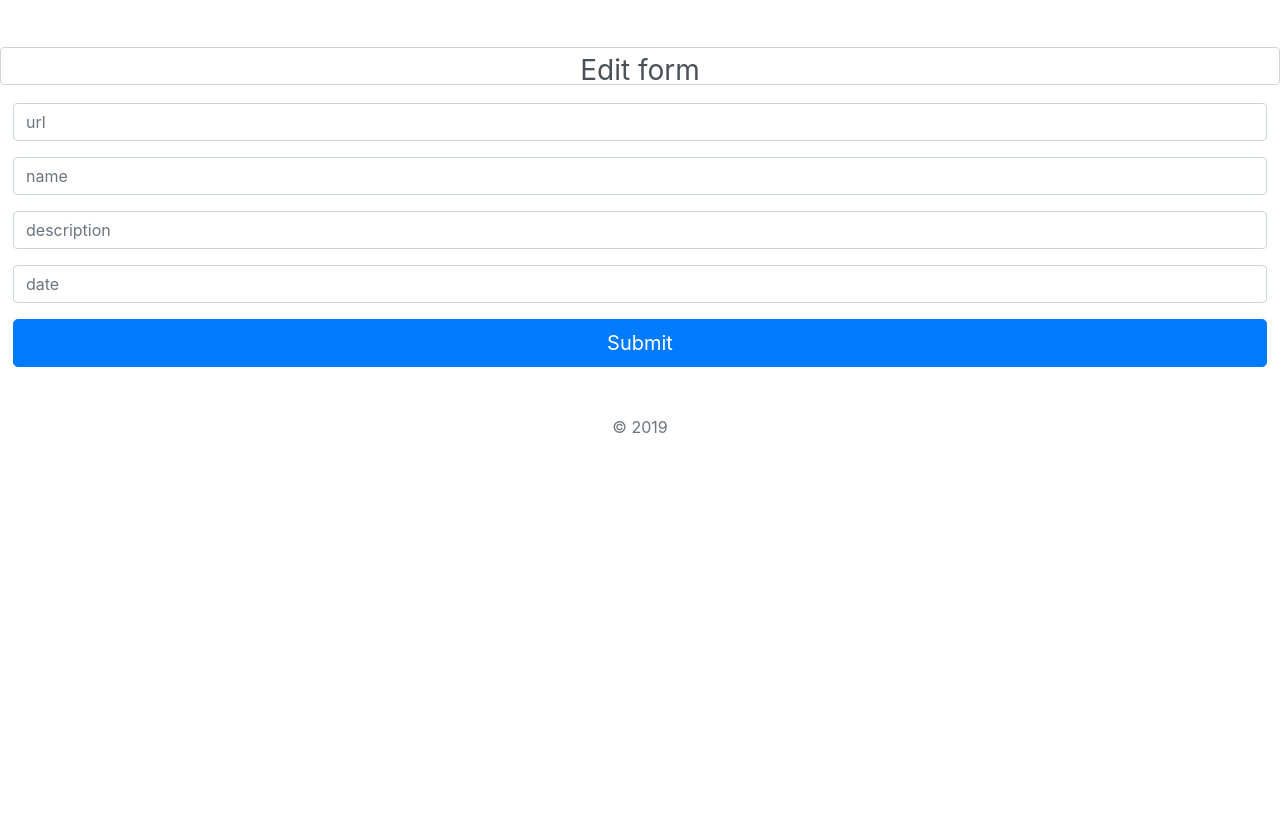
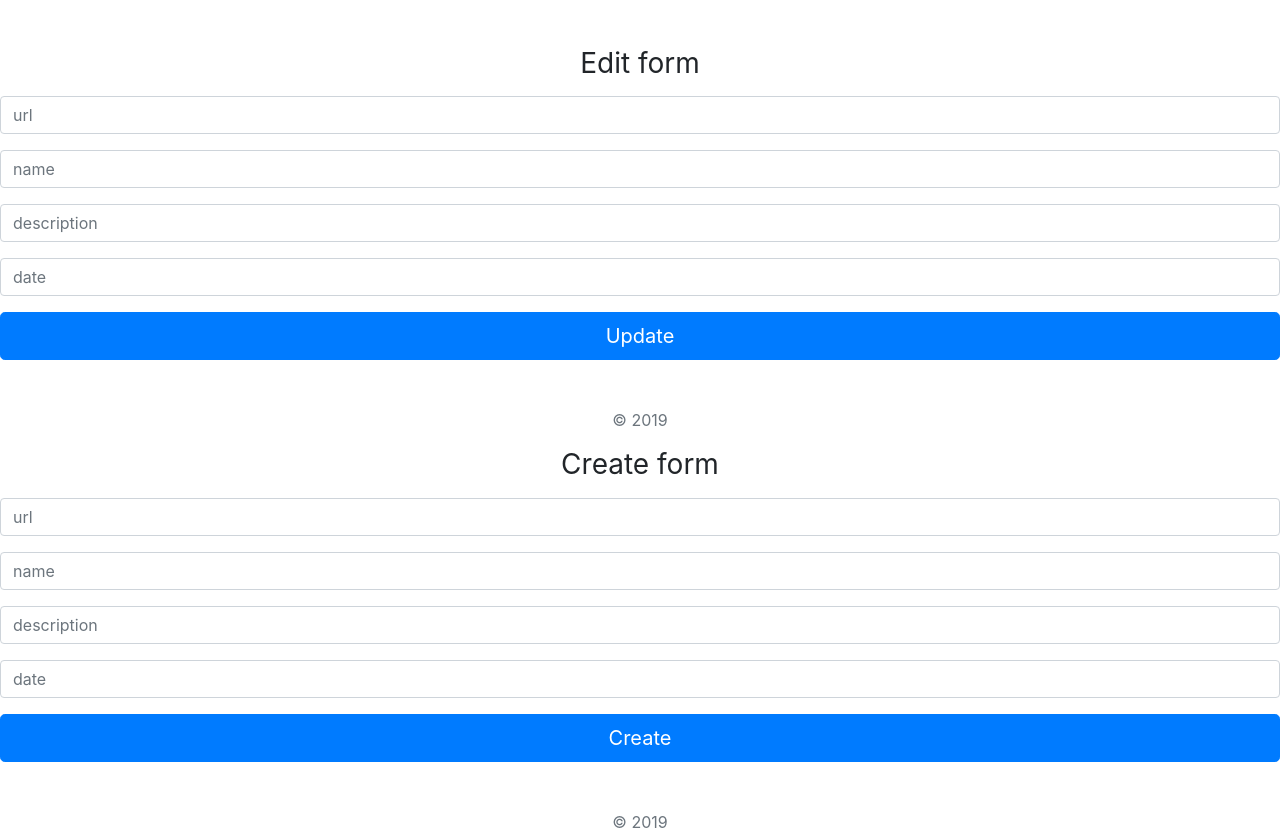
Before and after one commit to DmitroYatsuk/JSAdvanced, a plain HTML site: page HW2_Ajax/Ajax/public/index.html in a window 1280 px wide. Shown: the part 496-1330 px from the top of the page. Before the commit the page ends 935 px from the top, so only its background shows below. Drawn offline with nearby package versions, Linux system fonts and the light colour scheme.

Commit message:
Create and Edit form have been added

```diff
--- a/HW2_Ajax/Ajax/public/index.html
+++ b/HW2_Ajax/Ajax/public/index.html
@@ -43,26 +43,6 @@
         </label>
       </div>
       <button id="submit" class="btn btn-lg btn-primary btn-block" type="submit">Войти</button>
-      <p class="mt-5 mb-3 text-muted">© 2019</p>
-    </form>
-  </main>
-
-  <main class="text-center" role="main">
-    <form id="form-edit" class="form-control">
-      <h1 class="h3 mb-3 font-weight-normal">Edit form</h1>
-      <label for="url" class="sr-only">URL</label>
-      <input type="text" id="url" class="form-control" placeholder="url" required="" autofocus="" autocomplete="off">
-      <div class="mb-3"></div>
-      <label for="name" class="sr-only">Name</label>
-      <input type="text" id="name" class="form-control" placeholder="name" required="" autocomplete="off">
-      <div class="mb-3"></div>
-      <label for="description" class="sr-only">Description</label>
-      <input type="text" id="description" class="form-control" placeholder="description" required="" autocomplete="off">
-      <div class="mb-3"></div>
-      <label for="date" class="sr-only">Date</label>
-      <input type="text" id="date" class="form-control" placeholder="date" required="" autocomplete="off">
-      <div class="mb-3"></div>
-      <button class="btn btn-lg btn-primary btn-block" type="submit">Submit</button>
       <p class="mt-5 mb-3 text-muted">© 2019</p>
     </form>
   </main>
@@ -114,6 +94,47 @@
       </div>
     </div>
   </main>
+
+  <main class="text-center" role="main">
+    <form id="form-edit" class="form-edit">
+      <h1 class="h3 mb-3 font-weight-normal">Edit form</h1>
+      <label for="url" class="sr-only">URL</label>
+      <input type="text" id="url" class="form-control" placeholder="url" required="" autofocus="" autocomplete="off">
+      <div class="mb-3"></div>
+      <label for="name" class="sr-only">Name</label>
+      <input type="text" id="name" class="form-control" placeholder="name" required="" autocomplete="off">
+      <div class="mb-3"></div>
+      <label for="description" class="sr-only">Description</label>
+      <input type="text" id="description" class="form-control" placeholder="description" required="" autocomplete="off">
+      <div class="mb-3"></div>
+      <label for="date" class="sr-only">Date</label>
+      <input type="text" id="date" class="form-control" placeholder="date" required="" autocomplete="off">
+      <div class="mb-3"></div>
+      <button class="btn btn-lg btn-primary btn-block" type="submit">Update</button>
+      <p class="mt-5 mb-3 text-muted">© 2019</p>
+    </form>
+  </main>
+
+  <main class="text-center" role="main">
+    <form id="form-create" class="form-create">
+      <h1 class="h3 mb-3 font-weight-normal">Create form</h1>
+      <label for="url" class="sr-only">URL</label>
+      <input type="text" id="url" class="form-control" placeholder="url" required="" autofocus="" autocomplete="off">
+      <div class="mb-3"></div>
+      <label for="name" class="sr-only">Name</label>
+      <input type="text" id="name" class="form-control" placeholder="name" required="" autocomplete="off">
+      <div class="mb-3"></div>
+      <label for="description" class="sr-only">Description</label>
+      <input type="text" id="description" class="form-control" placeholder="description" required="" autocomplete="off">
+      <div class="mb-3"></div>
+      <label for="date" class="sr-only">Date</label>
+      <input type="text" id="date" class="form-control" placeholder="date" required="" autocomplete="off">
+      <div class="mb-3"></div>
+      <button class="btn btn-lg btn-primary btn-block" type="submit">Create</button>
+      <p class="mt-5 mb-3 text-muted">© 2019</p>
+    </form>
+  </main>
+
   <main>
     <form id="userData" class="form-user-data hide">
       <div>
```
